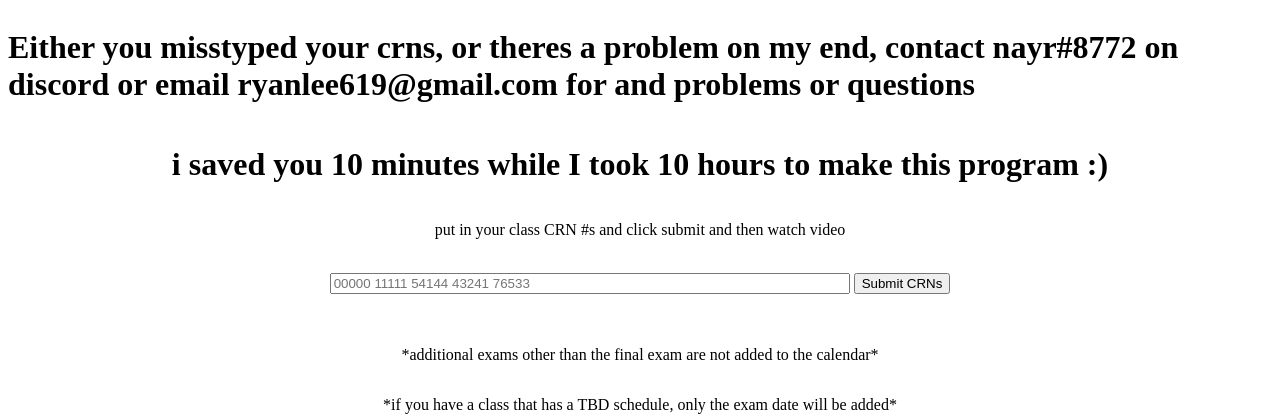
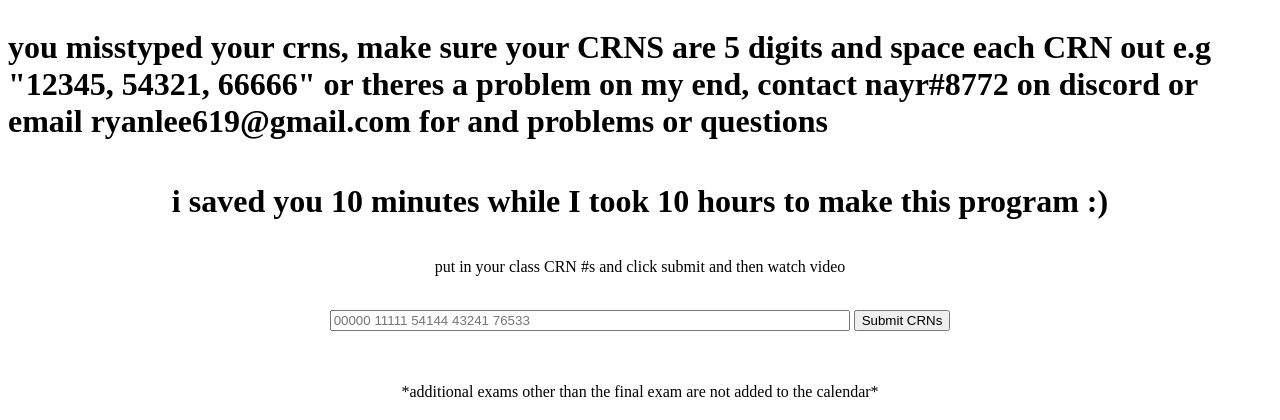
Before and after one commit to ryanlee68/merced_calendar, a Flask app: template templates/index_error.html in a window 1280 px wide. Shown: the top 420 px of the page. Run offline with Flask 2, Linux system fonts and the light colour scheme; the template is opened without the code that fills it, so the values that code supplies are empty.

Commit message:
error fix

```diff
--- a/templates/index_error.html
+++ b/templates/index_error.html
@@ -6,7 +6,7 @@
 
 {% block body %}
 <div class="content">
-    <h1>Either you misstyped your crns, or theres a problem on my end, contact nayr#8772 on discord or email ryanlee619@gmail.com for and problems or questions</h1>
+    <h1>you misstyped your crns, make sure your CRNS are 5 digits and space each CRN out e.g "12345, 54321, 66666" or theres a problem on my end, contact nayr#8772 on discord or email ryanlee619@gmail.com for and problems or questions</h1>
     <h1>i saved you 10 minutes while I took 10 hours to make this program :)</h1>
     <p>put in your class CRN #s and click submit and then watch video</p>
     <br>
```
